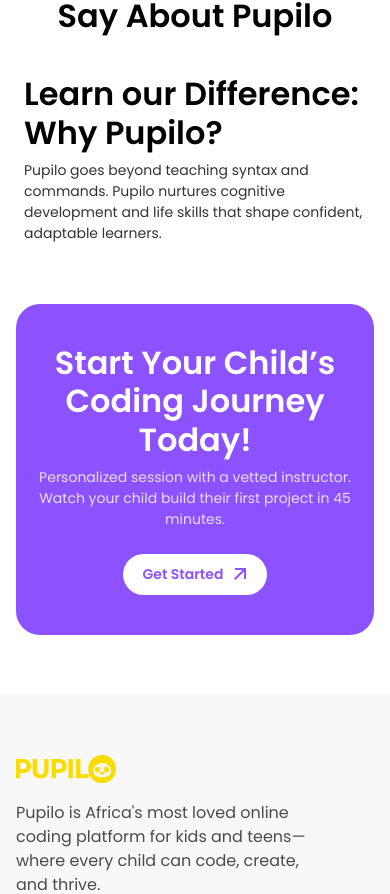
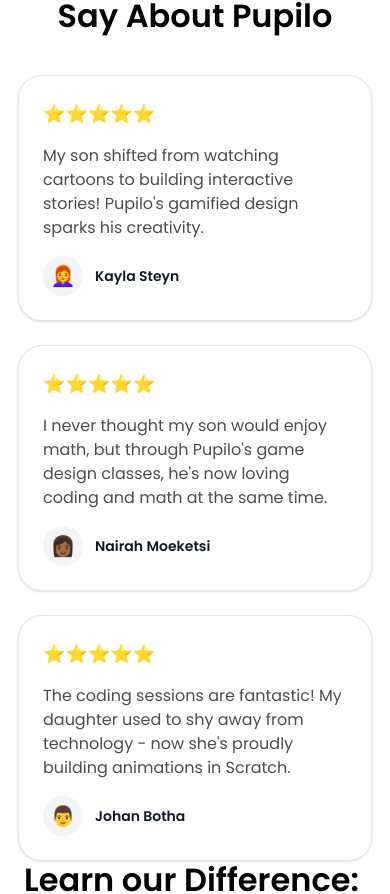
Before and after one commit to Pupiloinc/Pupilo, a Next.js app: page / in a window 390 px wide. Shown: the part 5783-6677 px from the top of the page. Built offline with nearby package versions, Linux system fonts and the light colour scheme.

Commit message:
merege with code

```diff
--- a/src/app/page.js
+++ b/src/app/page.js
@@ -7,7 +7,7 @@ import Hero from "@/components/Hero";
 import BrandMarquee from "@/components/home/BrandMarquee";
 import PupiloCurriculum from "@/components/home/PupiloCurriculum";
 import WhyPupilo from "@/components/home/WhyPupilo";
-import PupiloDelivers from "@/components/PupiloDelivers";
+import PupiloDelivers from "@/components/home/PupiloDelivers";
 
 export default function Home() {
   return (
--- a/src/components/common/Reviews.jsx
+++ b/src/components/common/Reviews.jsx
@@ -2,16 +2,78 @@ import React from "react";
 import Title from "./Title";
 
 const Reviews = () => {
+  const reviewsData = [
+    {
+      id: 1,
+      name: "Kayla Steyn",
+      rating: 5,
+      review:
+        "My son shifted from watching cartoons to building interactive stories! Pupilo's gamified design sparks his creativity.",
+      avatar: "👩‍🦰",
+    },
+    {
+      id: 2,
+      name: "Nairah Moeketsi",
+      rating: 5,
+      review:
+        "I never thought my son would enjoy math, but through Pupilo's game design classes, he's now loving coding and math at the same time.",
+      avatar: "👩🏾",
+    },
+    {
+      id: 3,
+      name: "Johan Botha",
+      rating: 5,
+      review:
+        "The coding sessions are fantastic! My daughter used to shy away from technology - now she's proudly building animations in Scratch.",
+      avatar: "👨",
+    },
+  ];
+
+  const renderStars = (rating) => {
+    return [...Array(5)].map((_, index) => (
+      <span
+        key={index}
+        className={`text-lg ${
+          index < rating ? "text-yellow-400" : "text-gray-300"
+        }`}
+      >
+        ⭐
+      </span>
+    ));
+  };
+
   return (
     <div className="pt-[60px] sm:pt-[100px] lg:pt-40 bg-white">
       <div className="container max-w-[1140px] xl:px-0 px-6 max-sm:px-4 mx-auto">
         <Title
           text={"Hear What Families Say About Pupilo"}
-          className={"max-w-[1140px] mx-auto  text-center pb-10"}
+          className={"max-w-[1140px] mx-auto text-center pb-10"}
         />
 
-        <div className="flex">
+        <div className="flex flex-col md:flex-row gap-6 justify-center items-stretch">
+          {reviewsData.map((review) => (
+            <div
+              key={review.id}
+              className="bg-white border border-gray-200 rounded-3xl p-6 shadow-sm hover:shadow-md transition-shadow duration-300 flex-1 max-w-sm mx-auto md:mx-0"
+            >
+              <div className="flex">{renderStars(review.rating)}</div>
 
+              <p className="max-w-[304px] text-base text-black/70 my-4">
+                {review.review}
+              </p>
+
+              <div className="flex items-center">
+                <div className="w-10 h-10 bg-gray-100 rounded-full flex items-center justify-center text-xl mr-3">
+                  {review.avatar}
+                </div>
+                <div>
+                  <h4 className="font-semibold text-gray-900 text-sm">
+                    {review.name}
+                  </h4>
+                </div>
+              </div>
+            </div>
+          ))}
         </div>
       </div>
     </div>
```
Also changed, not shown: src/components/home/PupiloDelivers.jsx (renamed from src/components/PupiloDelivers.jsx).
